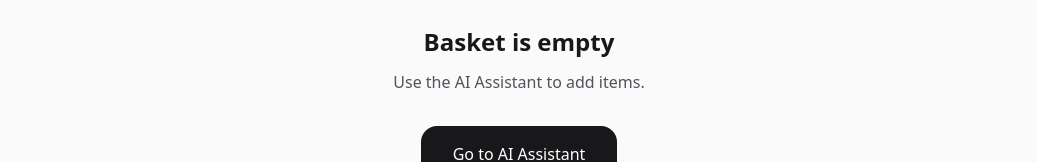
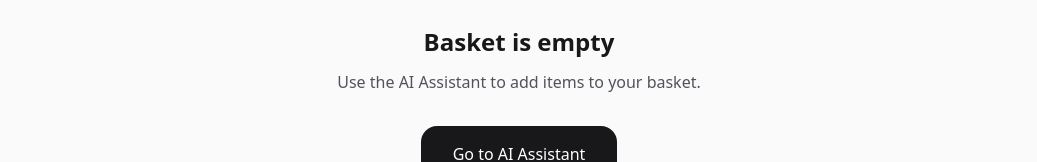
Before and after one commit to Gr33nstonecorp/shuka, a Next.js app: page /requests in a window 1280 px wide. Shown: the part 231-393 px from the top of the page, without its empty margins (121-1158 px from the left). Built offline with nearby package versions, Linux system fonts and the light colour scheme.

Commit message:
Refactor text and styles in page.tsx

```diff
--- a/app/requests/page.tsx
+++ b/app/requests/page.tsx
@@ -27,7 +27,6 @@ export default function RequestsPage() {
   const finalizePurchase = () => {
     if (requests.length === 0) return;
 
-    // Move to orders
     const orders = JSON.parse(localStorage.getItem("shukai_orders") || "[]");
     const newOrders = requests.map(req => ({
       id: Date.now() + req.id,
@@ -55,7 +54,7 @@ export default function RequestsPage() {
         {requests.length === 0 ? (
           <div className="text-center py-20">
             <h2 className="text-2xl font-semibold mb-3">Basket is empty</h2>
-            <p className="text-zinc-600 mb-8">Use the AI Assistant to add items.</p>
+            <p className="text-zinc-600 mb-8">Use the AI Assistant to add items to your basket.</p>
             <Link href="/assistant" className="inline-block px-8 py-4 bg-zinc-900 text-white rounded-2xl hover:bg-black">
               Go to AI Assistant
             </Link>
@@ -71,7 +70,7 @@ export default function RequestsPage() {
                   </div>
                   <button
                     onClick={() => removeRequest(req.id)}
-                    className="text-red-600 hover:text-red-700"
+                    className="text-red-600 hover:text-red-700 font-medium"
                   >
                     Remove
                   </button>
```
